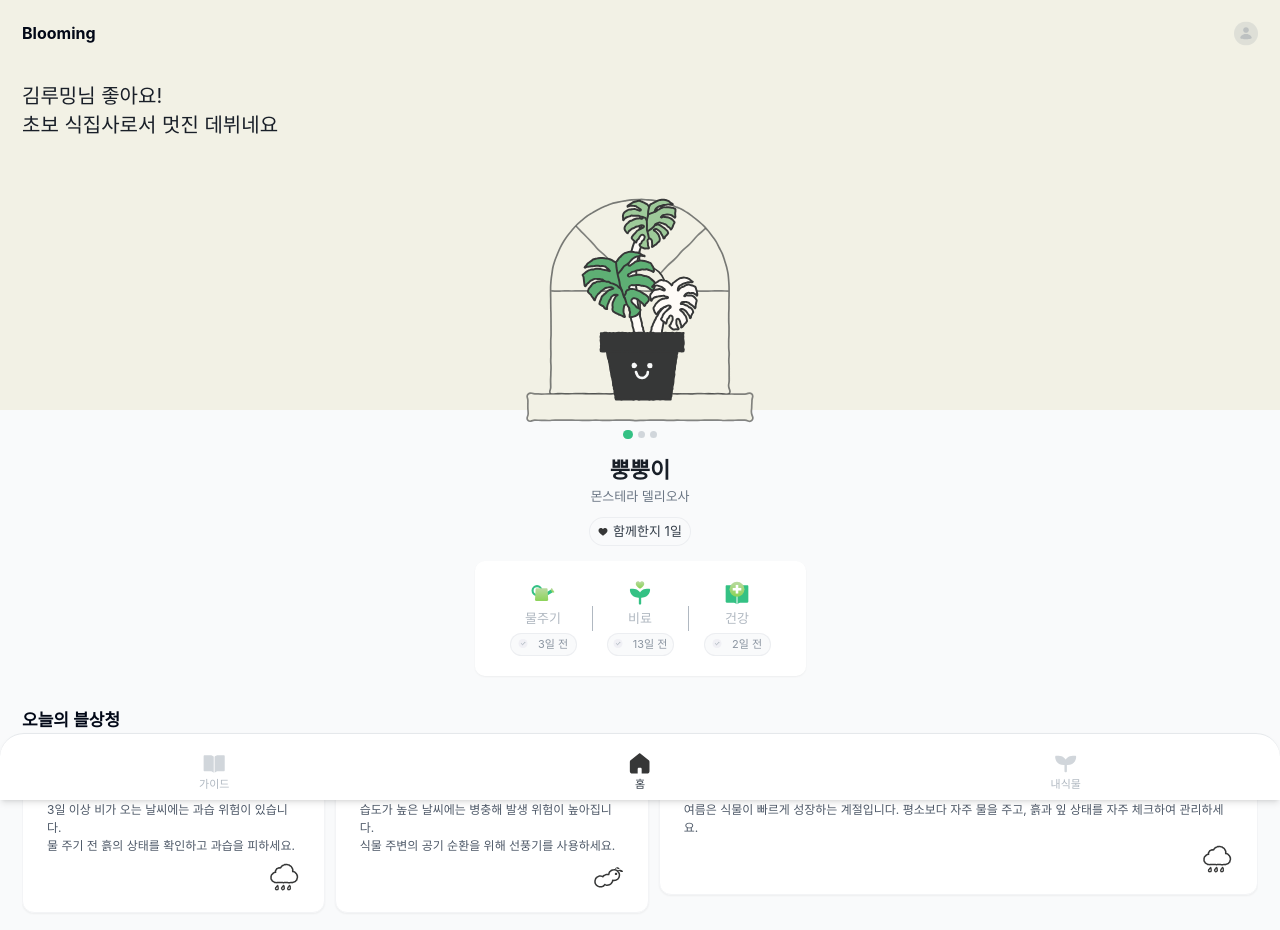
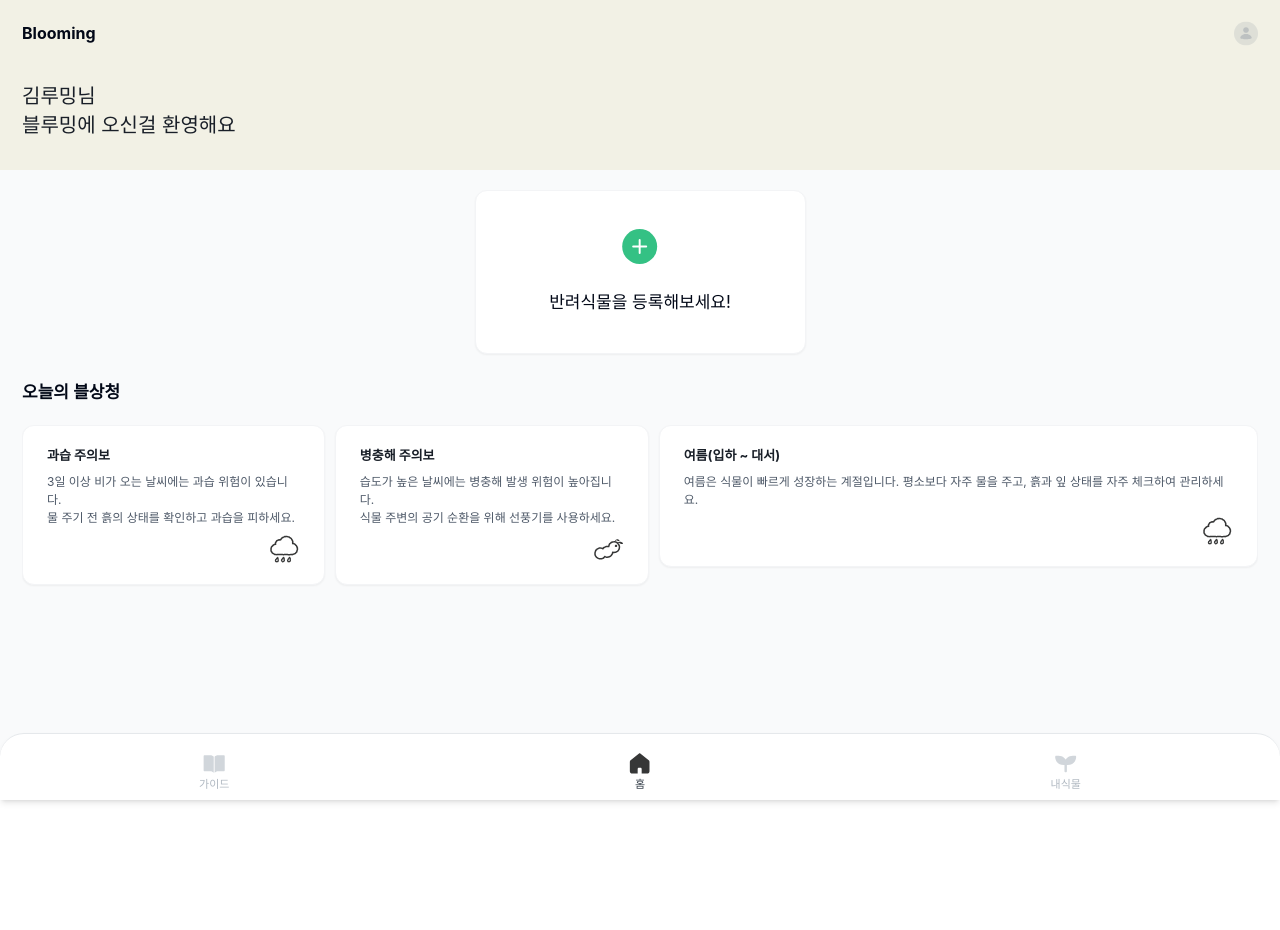
Before and after one commit to dnd-side-project/dnd-11th-8-frontend, a React (Vite) app: page / in a window 1280 px wide. Shown: the top 930 px of the page. After the commit the page ends 800 px from the top, so only its background shows below. Built offline with nearby package versions, Linux system fonts and the light colour scheme; a web font is replaced by a local one.

Commit message:
feat: 색상 추가 설정 및 식물 추가 아이콘 변경

```diff
--- a/src/pages/Main.tsx
+++ b/src/pages/Main.tsx
@@ -4,7 +4,7 @@ import MyPlant from '@/components/main/MyPlant';
 import TabBar from '@/components/main/TabBar';
 
 const Main = () => {
-  const register: boolean = true;
+  const register: boolean = false;
   return (
     <MainLayout register={register}>
       <MyPlant register={register} />
--- a/tailwind.config.js
+++ b/tailwind.config.js
@@ -66,6 +66,7 @@ export default {
           DEFAULT: 'hsl(var(--card))',
           foreground: 'hsl(var(--card-foreground))',
         },
+        PointColor: '#363737',
         Gray50: '#F9FAFB',
         Gray200: '#E5E8EB',
         Gray300: '#D1D6DB',
```
Also changed, not shown: src/assets/icon/addMyPlant.svg.
